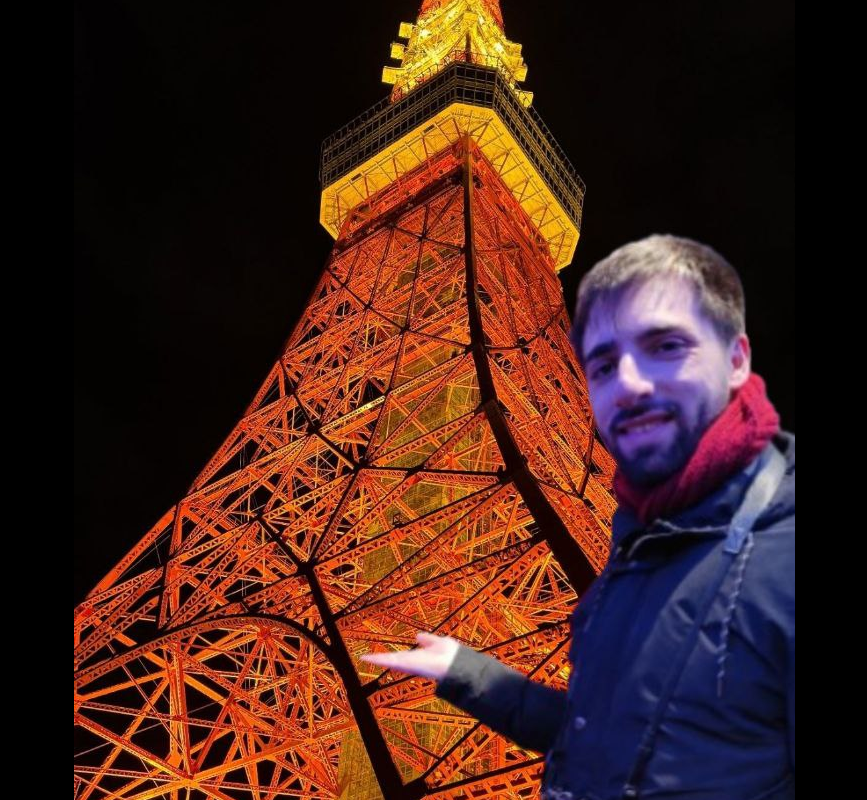
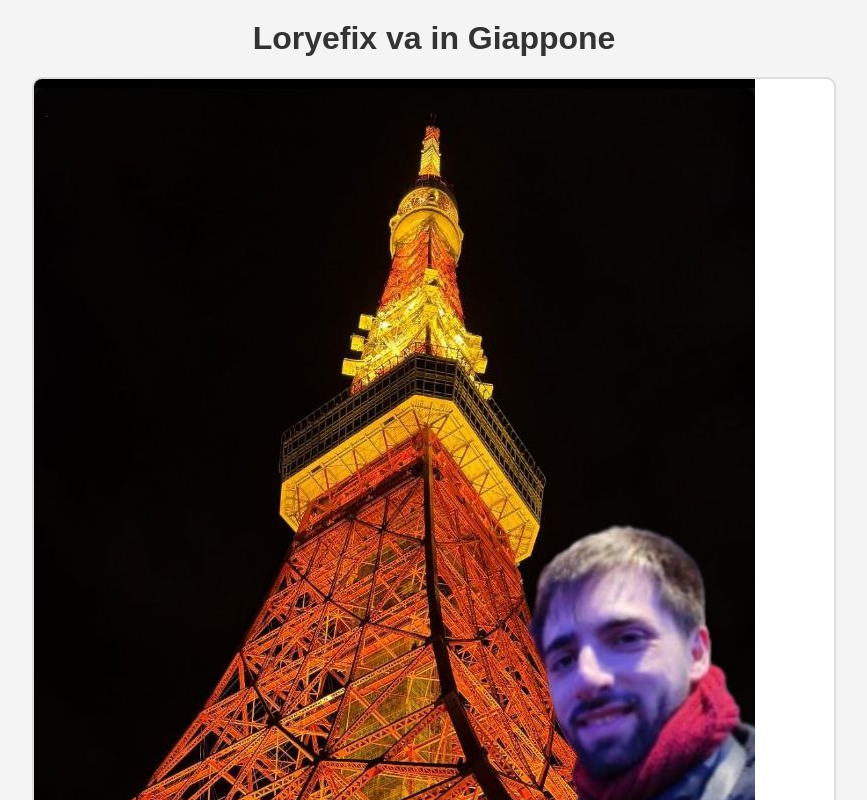
Before and after one commit to elisacarrepani/loryefix, a plain HTML site: page index.html in a window 1280 px wide. Shown: the top 800 px of the page, without its empty margins (206-1073 px from the left). Drawn offline with Linux system fonts and the light colour scheme; grey boxes are pictures that could not be loaded.

Commit message:
Update index.html

```diff
--- a/index.html
+++ b/index.html
@@ -5,80 +5,59 @@
   <meta name="viewport" content="width=device-width, initial-scale=1.0">
   <title>Loryefix va in Giappone</title>
   <style>
-    /* Rimuove margini e padding e imposta sfondo nero */
-    body, html {
+    body {
+      font-family: Arial, sans-serif;
+      text-align: center;
+      background-color: #f4f4f4;
       margin: 0;
       padding: 0;
-      height: 100%;
-      overflow: hidden;
-      background-color: #000; /* Sfondo nero per tutta la pagina */
     }
 
-    /* Stile per la barra del titolo */
-    .title-container {
-      display: flex;
-      align-items: center;
-      justify-content: center;
-      background-color: #000; /* Sfondo nero */
-      color: #fff; /* Testo bianco */
-      padding: 20px;
-      font-size: 24px;
-      font-weight: bold;
-    }
-
-    .title-container img {
-      width: 30px; /* Imposta la larghezza della bandiera */
-      height: auto;
-      margin-left: 10px;
+    h1 {
+      color: #333;
+      margin: 20px 0;
     }
 
     .slideshow-container {
       position: relative;
-      display: flex;
-      justify-content: center;
-      align-items: center;
-      width: 100%;
-      height: calc(100vh - 80px); /* Altezza del contenitore 100% della finestra meno l'altezza del titolo */
-      background-color: #000; /* Sfondo nero per centrare le immagini */
+      max-width: 800px;
+      margin: auto;
+      overflow: hidden;
+      border: 2px solid #ddd;
+      border-radius: 10px;
+      background-color: #fff;
     }
 
     .slide {
       display: none;
-      border: 5px solid #000; /* Cornice nera attorno alle immagini */
-      margin: 10px;
     }
 
     .slide img {
-      display: block;
-      max-width: 80%;  /* Immagini più piccole del 80% della larghezza della finestra */
-      max-height: 80%; /* Immagini più piccole del 80% della finestra */
+      width: 100%;
+      border-radius: 10px;
     }
 
-    /* Media query per dispositivi mobili */
-    @media (max-width: 600px) {
-      .title-container {
-        font-size: 20px; /* Riduci la dimensione del testo per schermi piccoli */
-      }
-      .slideshow-container {
-        height: calc(100vh - 60px); /* Adatta l'altezza per schermi piccoli */
-      }
-      .slide img {
-        max-width: 90%;  /* Immagini più piccole per schermi piccoli */
-        max-height: 90%;
-      }
+    .active {
+      display: block;
+    }
+
+    .caption {
+      color: #555;
+      font-size: 18px;
+      margin-top: 10px;
+    }
+
+    footer {
+      margin-top: 20px;
+      color: #777;
+      font-size: 14px;
     }
   </style>
 </head>
 <body>
-  <!-- Contenitore del titolo con bandiera -->
-  <div class="title-container">
-    Loryefix va in Giappone
-    <img src="https://upload.wikimedia.org/wikipedia/commons/8/8e/Flag_of_Japan.svg" alt="Bandiera del Giappone">
-  </div>
-
-  <!-- Contenitore per le immagini -->
+  <h1>Loryefix va in Giappone</h1>
   <div class="slideshow-container">
-    <!-- Immagini -->
+    <!-- Images -->
     <img class="slide" src="https://github.com/elisacarrepani/loryefix/blob/main/1.jpg?raw=true" alt="Image 1">
     <img class="slide" src="https://github.com/elisacarrepani/loryefix/blob/main/2.jpg?raw=true" alt="Image 2">
     <img class="slide" src="https://github.com/elisacarrepani/loryefix/blob/main/3.jpg?raw=true" alt="Image 3">
@@ -91,8 +70,10 @@
     <img class="slide" src="https://github.com/elisacarrepani/loryefix/blob/main/10.jpg?raw=true" alt="Image 10">
   </div>
 
+  <div class="caption" id="caption"></div>
+
   <script>
-    // Array delle immagini
+    // Array delle immagini e didascalie
     const images = [
       "https://github.com/elisacarrepani/loryefix/blob/main/1.jpg?raw=true",
       "https://github.com/elisacarrepani/loryefix/blob/main/2.jpg?raw=true",
@@ -106,18 +87,35 @@
       "https://github.com/elisacarrepani/loryefix/blob/main/10.jpg?raw=true"
     ];
 
+    const captions = [
+      "Immagine 1",
+      "Immagine 2",
+      "Immagine 3",
+      "Immagine 4",
+      "Immagine 5",
+      "Immagine 6",
+      "Immagine 7",
+      "Immagine 8",
+      "Immagine 9",
+      "Immagine 10"
+    ];
+
     let currentIndex = 0;
 
     // Funzione per mostrare la slide corrente
     function showSlide(index) {
       const slides = document.querySelectorAll('.slide');
+      const caption = document.getElementById("caption");
+
       // Nasconde tutte le slide
       slides.forEach(slide => slide.style.display = 'none');
+
       // Mostra la slide selezionata
       slides[index].style.display = 'block';
+      caption.textContent = captions[index];
     }
 
-    // Funzione per cambiare la slide automaticamente ogni 5 secondi
+    // Funzione per cambiare la slide automaticamente ogni 3 secondi
     function nextSlide() {
       currentIndex = (currentIndex + 1) % images.length;
       showSlide(currentIndex);
```
